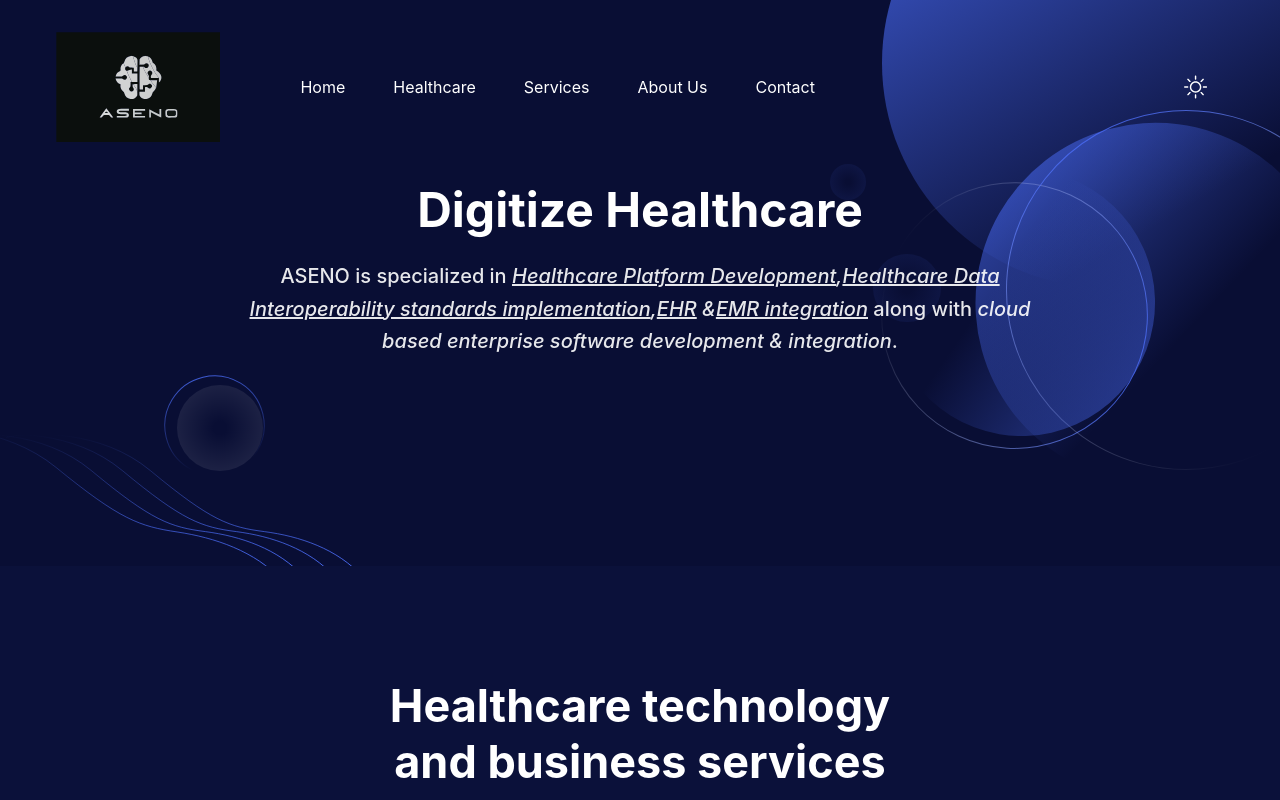
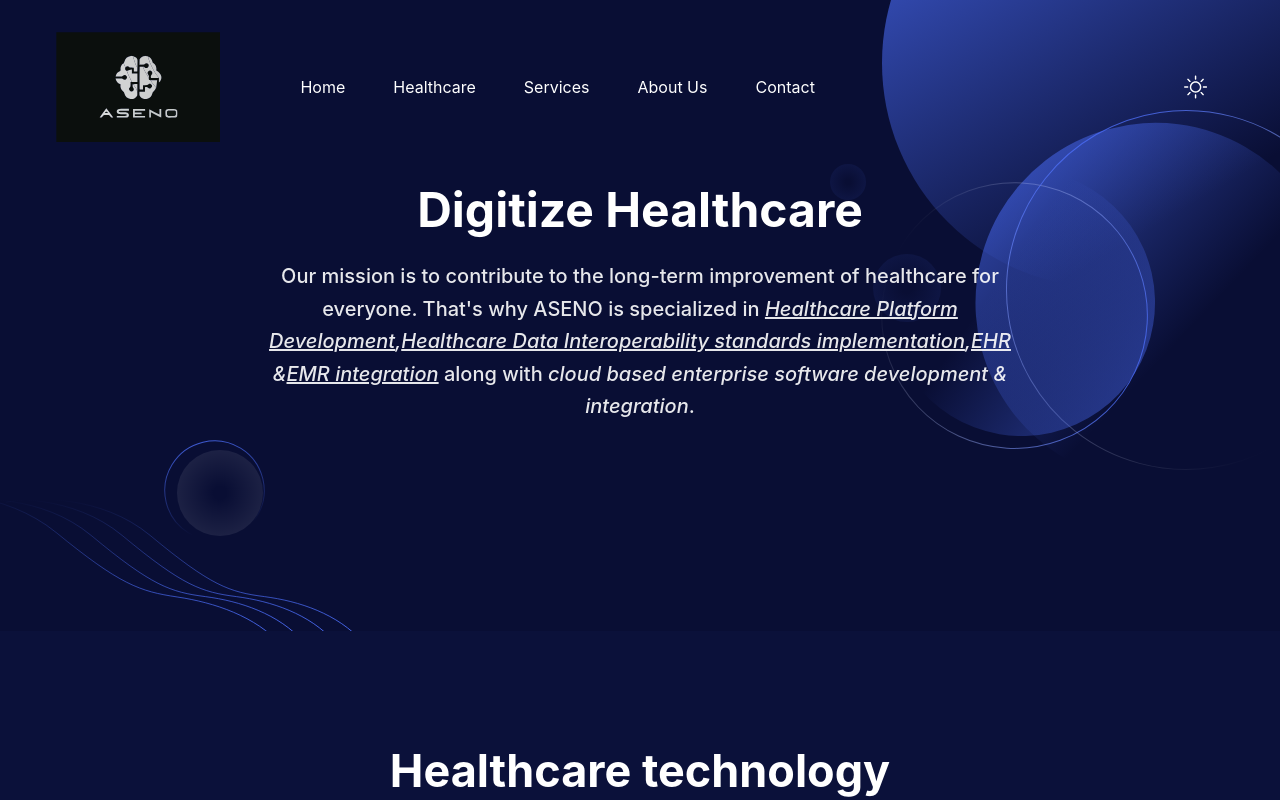
Before and after one commit to aseno-gmbh/aseno-gmbh.github.io, a Next.js app: page /healthcare in a window 1280 px wide. Shown: the top 800 px of the page. Built offline with nearby package versions, Linux system fonts and the light colour scheme.

Commit message:
Kurzer Satz über unsere Mission auf Healthcare Seite

```diff
--- a/components/HealthcareHero/index.jsx
+++ b/components/HealthcareHero/index.jsx
@@ -18,7 +18,7 @@ const HealthcareHero = () => {
                 Digitize Healthcare
                 </h1>
                 <p className="mb-12 text-base font-medium !leading-relaxed text-body-color dark:text-white dark:opacity-90 sm:text-lg md:text-xl">
-                ASENO is specialized in&nbsp;
+                Our mission is to contribute to the long-term improvement of healthcare for everyone. That's why ASENO is specialized in&nbsp;
                     <em>
                         <u>Healthcare Platform Development</u>,
                         <u>Healthcare Data Interoperability standards implementation</u>,
```
